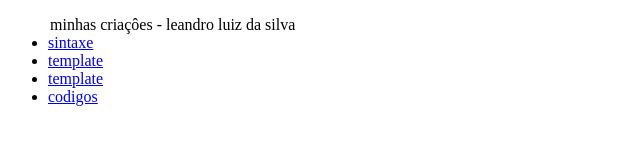
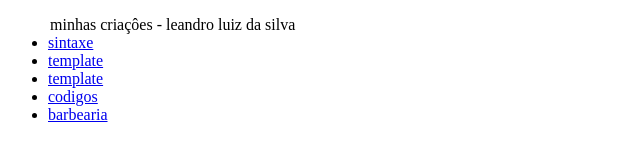
Before and after one commit to sleandr/qualquer-1.-front-end-, a plain HTML site: page index.html in a window 1280 px wide. Shown: the full height of the page, 0-640 px from the left. Drawn offline with Linux system fonts and the light colour scheme.

Commit message:
Add link to barbearia.html in index.html

```diff
--- a/index.html
+++ b/index.html
@@ -13,6 +13,7 @@
         <li><a href="sitaxe.htnl">template</a></li>
         <li><a href="sitaxe.htnl">template</a></li>
         <li><a href="sitaxe.htnl">codigos</a></li>
+        <li><a href="barbearia/barbearia.html">barbearia</a></li>
     </ul>
     </fildset>
 </body>
```
